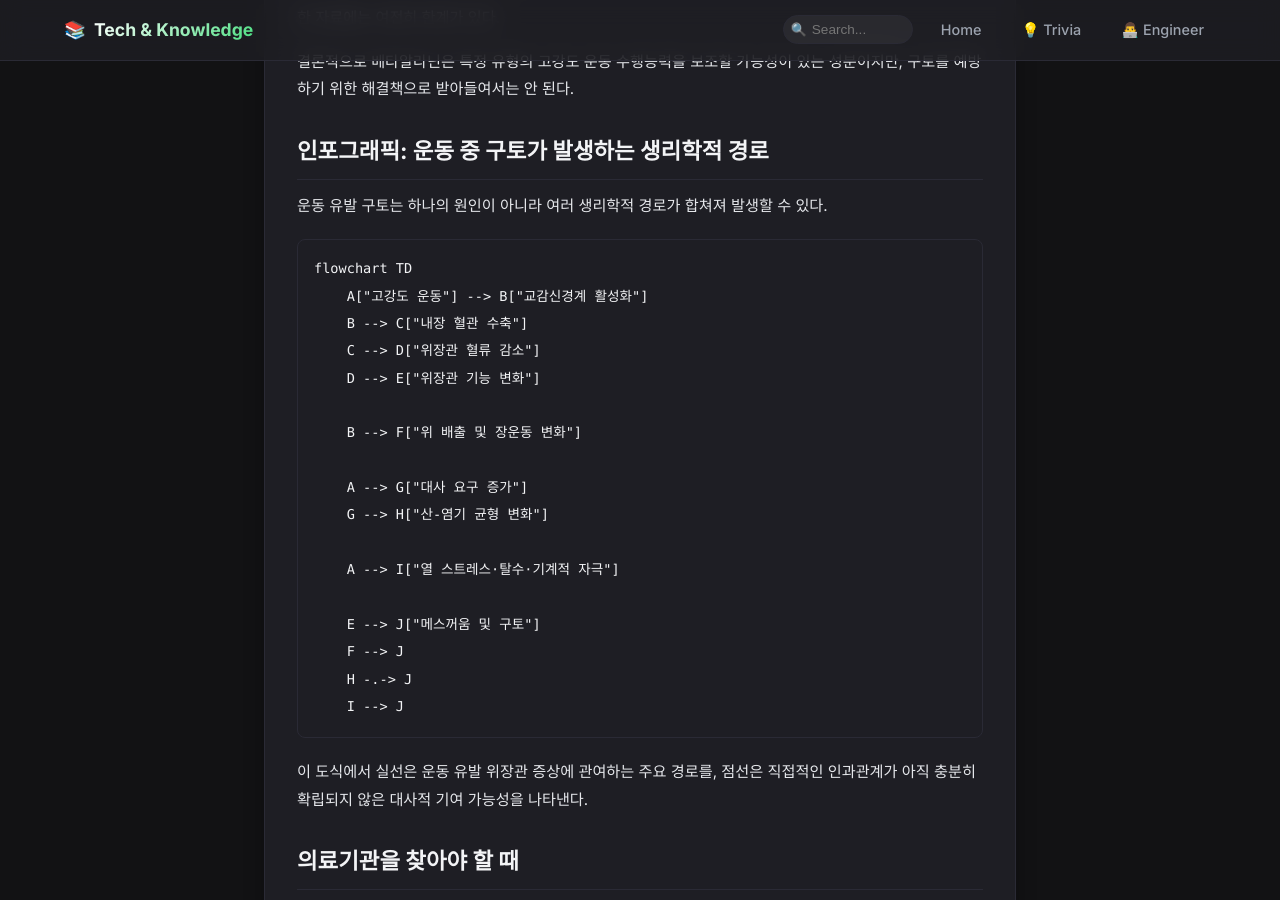
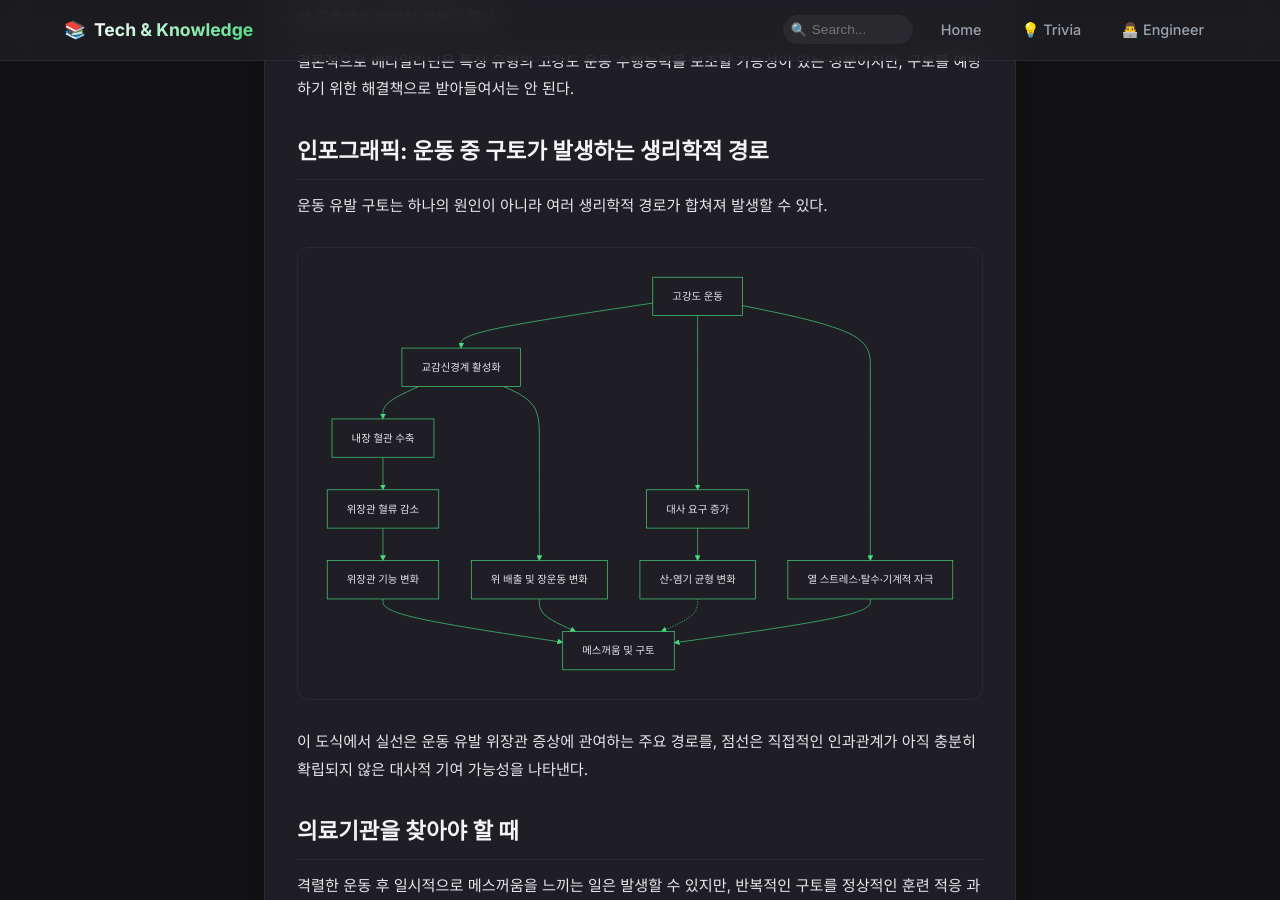
Before and after one commit to ethanpark0726/blog_automation, a Jekyll site: the page built from _posts/ko/2026-10-13-운동-중-구토가-발생하는-이유-내장-셧다운의-과학.md, in a window 1280 px wide and 900 px high, scrolled down 6355 px. Built offline with Jekyll 4.4.1, drawn with Linux system fonts in a browser that asks for light colours.

Commit message:
Update infographic on physiological pathways of exercise-induced vomiting

````diff
--- a/_posts/ko/2026-10-13-운동-중-구토가-발생하는-이유-내장-셧다운의-과학.md
+++ b/_posts/ko/2026-10-13-운동-중-구토가-발생하는-이유-내장-셧다운의-과학.md
@@ -234,7 +234,7 @@ description: "고강도 운동 시 발생하는 구토의 원인과 내장 혈
 
 운동 유발 구토는 하나의 원인이 아니라 여러 생리학적 경로가 합쳐져 발생할 수 있다.
 
-```
+```mermaid
 flowchart TD
     A["고강도 운동"] --> B["교감신경계 활성화"]
     B --> C["내장 혈관 수축"]
````
